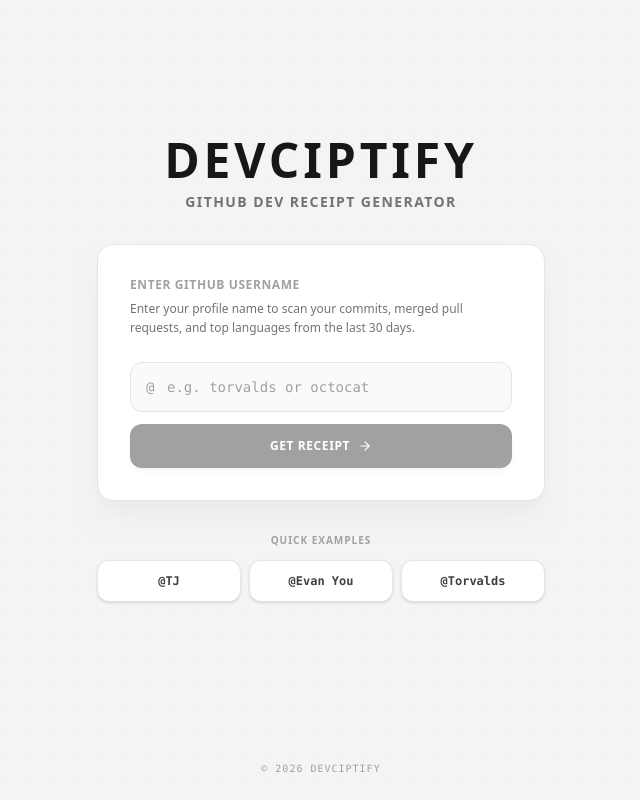
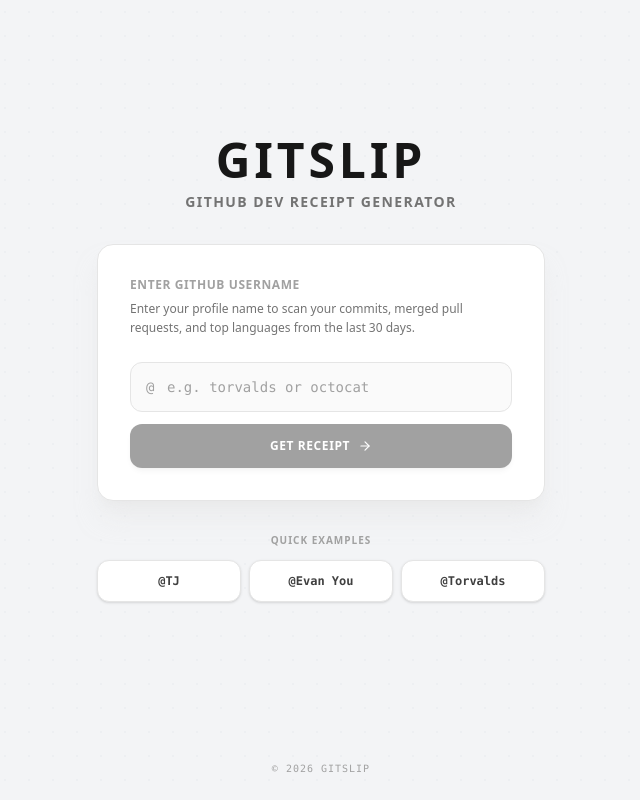
Before and after one commit to clevensam/Devciptify, a React (Vite) app: page / in a window 1280 px wide. Shown: the whole page, without its empty margins (319-959 px from the left). Built offline with nearby package versions, Linux system fonts and the light colour scheme.

Commit message:
chore: rename project from Devciptify to Gitslip

```diff
--- a/metadata.json
+++ b/metadata.json
@@ -1,5 +1,5 @@
 {
-  "name": "Devciptify",
+  "name": "Gitslip",
   "description": "Transforms monthly GitHub activity into a stylized thermal receipt with a 3D thermal printer extrusion animation.",
   "requestFramePermissions": [],
   "majorCapabilities": ["MAJOR_CAPABILITY_SERVER_SIDE_GEMINI_API"]
--- a/server.ts
+++ b/server.ts
@@ -149,7 +149,7 @@ app.get("/api/github-receipt/:username", async (req, res) => {
 
   if (!token) {
     // If GITHUB_TOKEN is not configured, fall back to simulated data with an explicit flag
-    console.log(`[Devciptify] GITHUB_TOKEN not configured. Returning simulated data for ${username}.`);
+    console.log(`[Gitslip] GITHUB_TOKEN not configured. Returning simulated data for ${username}.`);
     const simData = generateSimulatedData(username);
     cache.set(username.toLowerCase(), { data: simData, timestamp: Date.now() });
     return res.json(simData);
@@ -211,7 +211,7 @@ app.get("/api/github-receipt/:username", async (req, res) => {
       headers: {
         "Authorization": `Bearer ${token}`,
         "Content-Type": "application/json",
-        "User-Agent": "Devciptify-Receipt-Generator"
+        "User-Agent": "Gitslip-Receipt-Generator"
       },
       body: JSON.stringify({
         query,
@@ -221,14 +221,14 @@ app.get("/api/github-receipt/:username", async (req, res) => {
 
     if (!response.ok) {
       const errorText = await response.text();
-      console.error(`[Devciptify] GitHub API error: ${response.status} ${response.statusText}`, errorText);
+      console.error(`[Gitslip] GitHub API error: ${response.status} ${response.statusText}`, errorText);
       throw new Error(`GitHub API returned HTTP ${response.status}`);
     }
 
     const json = await response.json();
 
     if (json.errors && json.errors.length > 0) {
-      console.error("[Devciptify] GraphQL errors:", json.errors);
+      console.error("[Gitslip] GraphQL errors:", json.errors);
       // If the user is not found, or another error, handle it
       const isNotFound = json.errors.some((e: any) => e.type === "NOT_FOUND");
       if (isNotFound) {
@@ -373,7 +373,7 @@ app.get("/api/github-receipt/:username", async (req, res) => {
     return res.json(receiptData);
 
   } catch (error: any) {
-    console.error(`[Devciptify] Server error processing request for ${username}:`, error);
+    console.error(`[Gitslip] Server error processing request for ${username}:`, error);
     return res.status(500).json({ error: error.message || "Internal server error" });
   }
 });
@@ -395,7 +395,7 @@ async function startServer() {
   }
 
   app.listen(PORT, "0.0.0.0", () => {
-    console.log(`[Devciptify] Express server running at http://0.0.0.0:${PORT}`);
+    console.log(`[Gitslip] Express server running at http://0.0.0.0:${PORT}`);
   });
 }
 
--- a/src/App.tsx
+++ b/src/App.tsx
@@ -59,7 +59,7 @@ export default function App() {
       const data: ReceiptData = await res.json();
       setReceiptData(data);
     } catch (err: any) {
-      console.error("[Devciptify] Fetch error:", err);
+      console.error("[Gitslip] Fetch error:", err);
       setError(err.message || "Could not generate receipt. Please try again.");
     } finally {
       setLoading(false);
@@ -79,13 +79,13 @@ export default function App() {
       });
 
       const link = document.createElement("a");
-      link.download = `devciptify-github-${receiptData.username.toLowerCase()}.png`;
+      link.download = `gitslip-github-${receiptData.username.toLowerCase()}.png`;
       link.href = dataUrl;
       document.body.appendChild(link);
       link.click();
       document.body.removeChild(link);
     } catch (err) {
-      console.error("[Devciptify] Export PNG failed:", err);
+      console.error("[Gitslip] Export PNG failed:", err);
     } finally {
       setIsExporting(false);
     }
@@ -112,12 +112,12 @@ export default function App() {
     e?.stopPropagation();
     if (!receiptData) return;
     const shareUrl = `${window.location.origin}?user=${encodeURIComponent(receiptData.username)}`;
-    const shareText = `Check out my GitHub developer receipt on Devciptify! Generated for @${receiptData.username}`;
+    const shareText = `Check out my GitHub developer receipt on Gitslip! Generated for @${receiptData.username}`;
 
     if (navigator.share) {
       try {
         await navigator.share({
-          title: "Devciptify - GitHub Dev Receipt",
+          title: "Gitslip - GitHub Dev Receipt",
           text: shareText,
           url: shareUrl,
         });
@@ -156,14 +156,14 @@ export default function App() {
 
       if (!blob) throw new Error("Could not generate image blob");
 
-      const file = new File([blob], `devciptify-${receiptData.username.toLowerCase()}.png`, { type: "image/png" });
+      const file = new File([blob], `gitslip-${receiptData.username.toLowerCase()}.png`, { type: "image/png" });
 
       // Try file sharing via Web Share API
       if (navigator.canShare && navigator.canShare({ files: [file] })) {
         await navigator.share({
           files: [file],
-          title: "Devciptify GitHub Receipt",
-          text: `Check out my GitHub stats on Devciptify! Generated for @${receiptData.username}`,
+          title: "Gitslip GitHub Receipt",
+          text: `Check out my GitHub stats on Gitslip! Generated for @${receiptData.username}`,
         });
         return;
       }
@@ -219,7 +219,7 @@ export default function App() {
               {/* Header Title */}
               <div className="space-y-2">
                 <h1 className="font-sans font-black text-5xl tracking-[0.08em] text-neutral-900 uppercase">
-                  DEVCIPTIFY
+                  GITSLIP
                 </h1>
                 <p className="text-sm font-semibold tracking-widest text-neutral-500 uppercase">
                   GitHub Dev Receipt Generator
@@ -385,7 +385,7 @@ export default function App() {
 
       {/* Tiny Signature Footer */}
       <footer className="py-6 text-center text-[10px] font-mono tracking-widest text-neutral-400 uppercase shrink-0">
-        &copy; 2026 DEVCIPTIFY
+        &copy; 2026 GITSLIP
       </footer>
 
       {/* Floating Micro-Toast Notification */}
--- a/src/components/Receipt.tsx
+++ b/src/components/Receipt.tsx
@@ -71,13 +71,13 @@ export default function Receipt({ data }: ReceiptProps) {
         }}
       />
 
-      {/* Main DEVCIPTIFY styled header */}
+      {/* Main GITSLIP styled header */}
       <div className="text-center mb-1">
         <h1
           className="font-sans font-black text-[2.45rem] tracking-[0.06em] text-neutral-800 uppercase"
           id="receipt-logo"
         >
-          DEVCIPTIFY
+          GITSLIP
         </h1>
         <p className="font-anonymous text-[11px] font-bold text-neutral-600 tracking-[0.25em] uppercase mt-1 mb-6">
           LAST 30 DAYS
@@ -184,7 +184,7 @@ export default function Receipt({ data }: ReceiptProps) {
         <svg className="w-5 h-5 fill-current" viewBox="0 0 24 24">
           <path d="M12 0c-6.626 0-12 5.373-12 12 0 5.302 3.438 9.8 8.207 11.387.599.111.793-.261.793-.577v-2.234c-3.338.726-4.033-1.416-4.033-1.416-.546-1.387-1.333-1.756-1.333-1.756-1.089-.745.083-.729.083-.729 1.205.084 1.839 1.237 1.839 1.237 1.07 1.834 2.807 1.304 3.492.997.107-.775.418-1.305.762-1.604-2.665-.305-5.467-1.334-5.467-5.931 0-1.311.469-2.381 1.236-3.221-.124-.303-.535-1.524.117-3.176 0 0 1.008-.322 3.301 1.23.957-.266 1.983-.399 3.003-.404 1.02.005 2.047.138 3.006.404 2.291-1.552 3.297-1.23 3.297-1.23.653 1.653.242 2.874.118 3.176.77.84 1.235 1.911 1.235 3.221 0 4.609-2.807 5.624-5.479 5.921.43.372.823 1.102.823 2.222v3.293c0 .319.192.694.801.576 4.765-1.589 8.199-6.086 8.199-11.386 0-6.627-5.373-12-12-12z" />
         </svg>
-        <span className="font-sans font-extrabold text-sm tracking-tight">Devciptify</span>
+        <span className="font-sans font-extrabold text-sm tracking-tight">Gitslip</span>
       </div>
 
       {/* Simulated/Demo mode watermark */}
```
